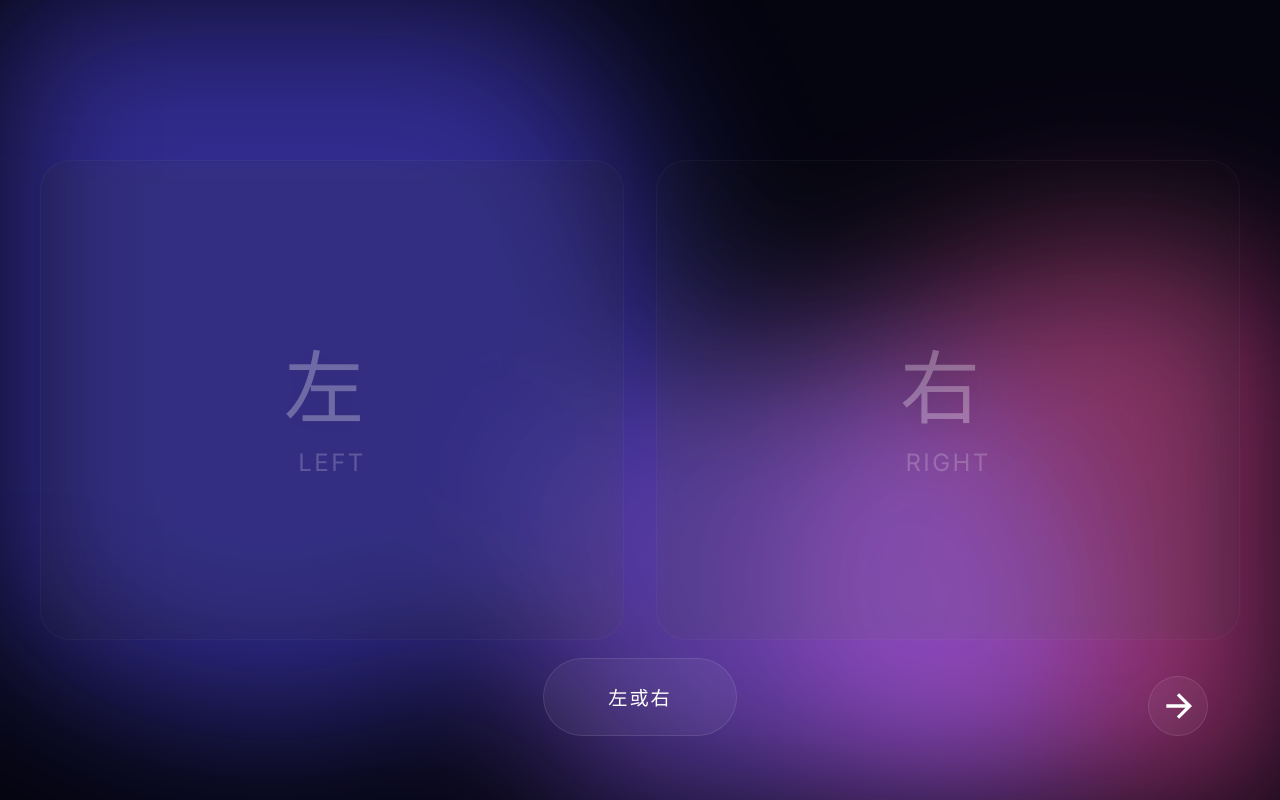
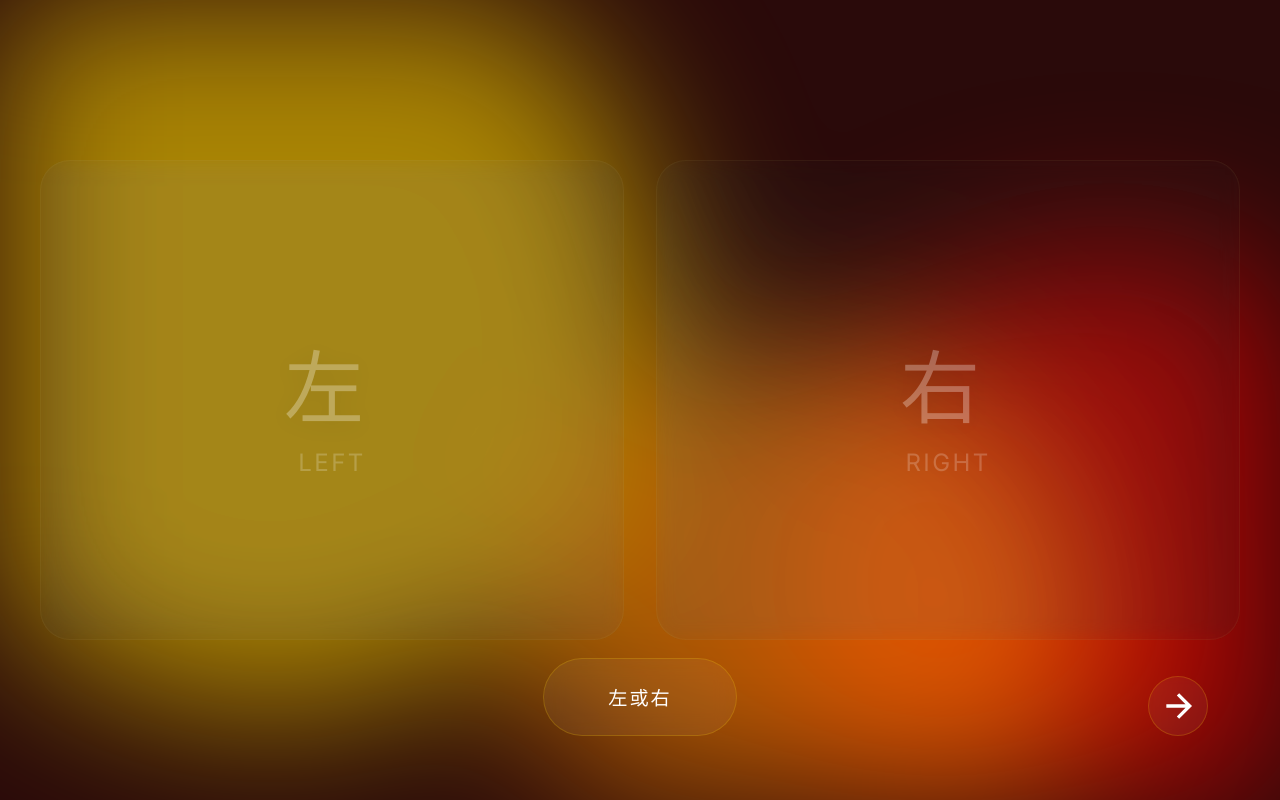
Before and after one commit to Dorian-Ko/random-selector, a website: page src-ui/index.html in a window 1280 px wide. Drawn offline with Linux system fonts and the light colour scheme.

Commit message:
style: update theme to festive gold and red

```diff
--- a/src-ui/style.css
+++ b/src-ui/style.css
@@ -1,12 +1,12 @@
 :root {
-    --bg-color: #050510;
+    --bg-color: #2a0a0a;
     --text-color: #ffffff;
     --card-bg: rgba(255, 255, 255, 0.05);
-    --card-border: rgba(255, 255, 255, 0.1);
-    --active-glow: rgba(255, 255, 255, 0.6);
-    --blob-1: #4f46e5;
-    --blob-2: #ec4899;
-    --blob-3: #8b5cf6;
+    --card-border: rgba(255, 215, 0, 0.2);
+    --active-glow: rgba(255, 215, 0, 0.6);
+    --blob-1: #FFD700;
+    --blob-2: #FF0000;
+    --blob-3: #FF8C00;
 }
 
 * {
```
